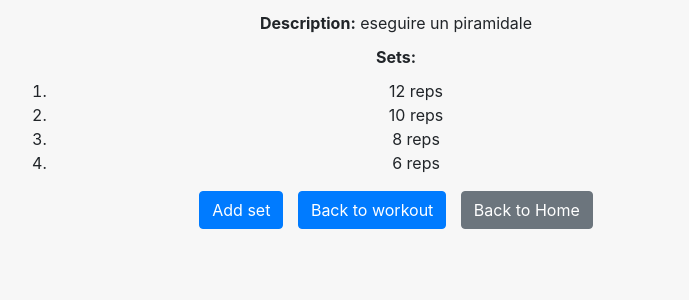
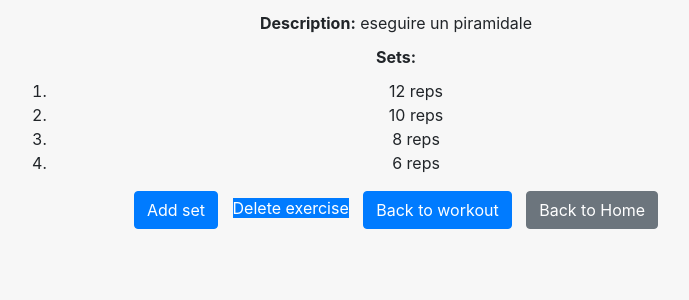
Before and after one commit to LeonardoDelBene/django_project, a Django app: page /workouts/exercise_detail/19/1/ in a window 1280 px wide. Shown: the part 191-491 px from the top of the page, without its empty margins (244-933 px from the left). Run offline with Django 4.2, Linux system fonts and the light colour scheme; data comes from the database, SQL or seed files in the repository; both versions use the stored data as it was after the commit; some libraries are stand-ins or nearby versions.

Commit message:
add workouts app

```diff
--- a/templates/exercise_detail.html
+++ b/templates/exercise_detail.html
@@ -7,18 +7,22 @@
         body {
             background-color: #f7f7f7;
         }
+
         .container {
             max-width: 800px;
             margin: 0 auto;
             margin-top: 100px;
             text-align: center;
         }
+
         h1 {
             margin-bottom: 20px;
         }
+
         p {
             margin-bottom: 10px;
         }
+
         .btn-primary {
             margin-right: 10px;
         }
@@ -36,7 +40,8 @@
         {% endfor %}
     </ol>
     <a href="{% url 'create_set' workout_id exercise.nExercise %}" class="btn btn-primary">Add set</a>
-        <a href="{% url 'workout_detail' workout_id%}"class="btn btn-primary">Back to  workout</a>
+    <a href="{% url 'delete_exercise' workout_id exercise.nExercise %}" class="btn-primary">Delete exercise</a>
+    <a href="{% url 'workout_detail' workout_id %}" class="btn btn-primary">Back to workout</a>
     <a href="{% url 'profile_home' %}" class="btn btn-secondary">Back to Home</a>
 </div>
 
--- a/workouts/urls.py
+++ b/workouts/urls.py
@@ -2,7 +2,7 @@ from django.urls import path
 
 from workouts.views import create_workout, create_exercise, create_set, exercise_detail, workout_detail, set_detail, \
     get_workouts, get_exercises, get_sets, set_weight, get_weight_history, set_reps, get_reps_history, \
-    delete_reps_history, delete_weight_history, delete_workout
+    delete_reps_history, delete_weight_history, delete_workout, delete_exercise
 
 urlpatterns = [
     path('create_workout/', create_workout, name='create_workout'),
@@ -21,4 +21,5 @@ urlpatterns = [
     path('delete_reps_history/<int:workout_id>/<int:nExercise>/<int:set_id>/<int:reps_id>/',delete_reps_history,name='delete_reps_history'),
     path('delete_weight_history/<int:workout_id>/<int:nExercise>/<int:set_id>/<int:weight_id>/',delete_weight_history,name='delete_weight_history'),
     path('delete_workout/<int:workout_id>/',delete_workout,name='delete_workout'),
+    path('delete_exercise/<int:workout_id>/<int:nExercise>/',delete_exercise,name='delete_exercise'),
 ]
--- a/workouts/views.py
+++ b/workouts/views.py
@@ -219,3 +219,16 @@ def delete_workout(request, workout_id):
         'workouts': workouts,
     }
     return render(request, 'get_workouts.html', context=context)
+
+def delete_exercise(request, workout_id, nExercise):
+    Exercise.delete(self=Exercise.objects.get(workout_id=workout_id, nExercise=nExercise))
+    n = Exercise.objects.filter(workout_id=workout_id).count() + 1
+    workout = Workout.objects.get(id=workout_id)
+    exercises = Exercise.objects.filter(workout_id=workout_id)
+    context = {
+        'workout': workout,
+        'exercises': exercises,
+        'workout_id': workout_id,
+        'nes': n
+    }
+    return render(request, 'workout_detail.html', context=context)
```
Also changed, not shown: db.sqlite3. Lines whose indentation alone changed are shown as unchanged.
